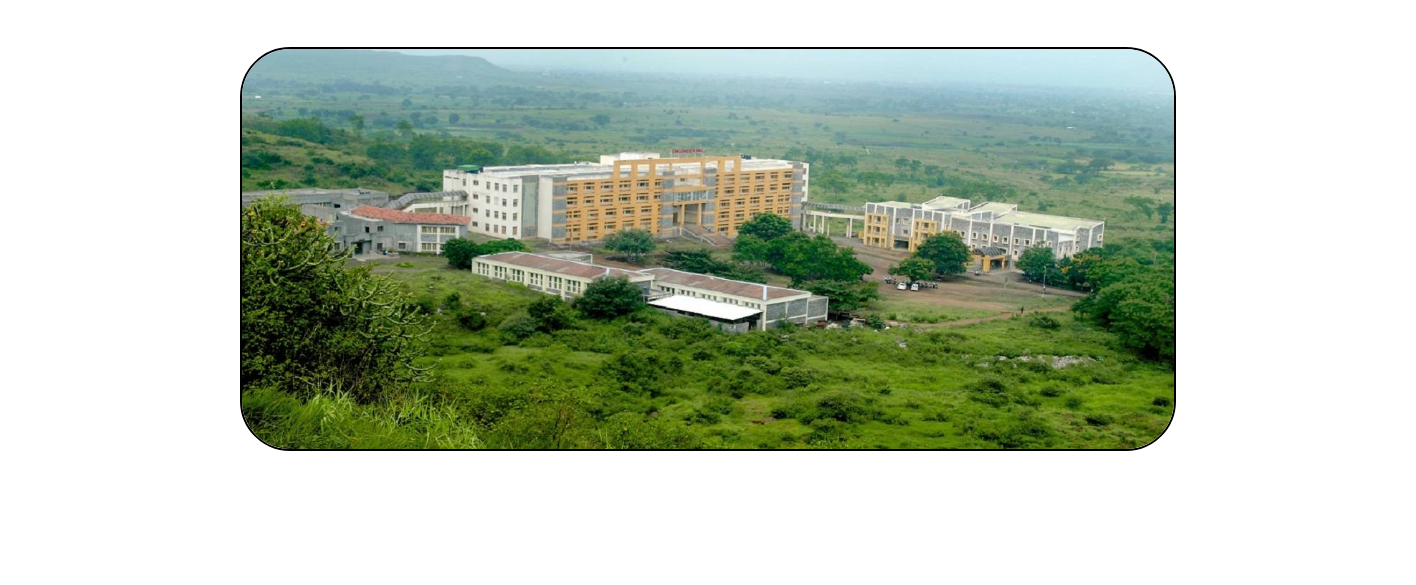
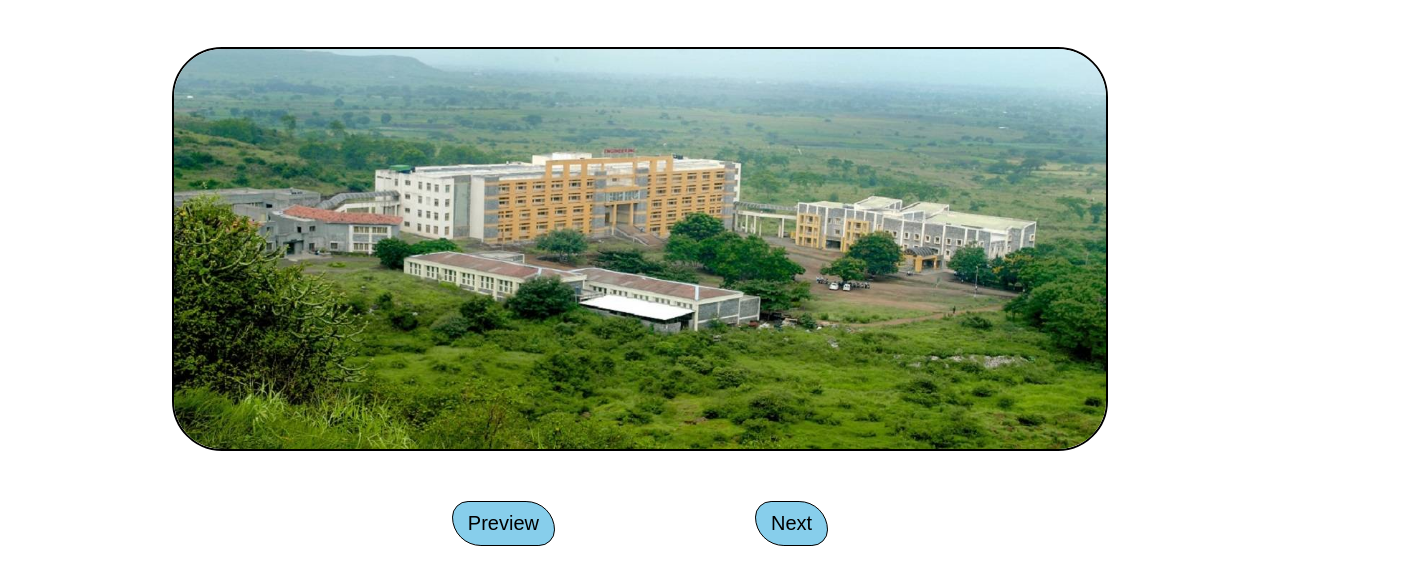
Before and after one commit to Maheshwarigadakh/ImageGallary, a plain HTML site: page index.html in a window 1280 px wide. Shown: the part 61-646 px from the top of the page, 1416 px wide, since content can reach past the window. Drawn offline with Linux system fonts and the light colour scheme.

Commit message:
botton style add

```diff
--- a/index.html
+++ b/index.html
@@ -23,5 +23,10 @@
     </nav>
 
 <img src="./images/clg1.jpeg" class="gallary">
+<div class="container">
+    <button type="button" class="btn">Preview</button>
+    <button type="button" class="btn">Next</button>
+
+</div>
 </body>
 </html>
--- a/index.js
+++ b/index.js
@@ -4,3 +4,4 @@ const img=[
     "./images/clg3.jpg",
     "./images/clg4.jpg",
 ];
+let imgIndex = 0;
--- a/style.css
+++ b/style.css
@@ -30,9 +30,25 @@
     color: white;
 }
 .gallary{
-    margin: 50px 240px;
+    display: block;
+    margin: 50px auto;
     height: 400px;
     border-radius: 50px;
     border: 2px solid black;
 
 }
+.container{
+    display: flex;
+    justify-content: center;
+
+}
+.btn{
+    text-align: center;
+    padding: 10px 15px;
+    margin: 0px 100px;
+    border-radius: 50px 90px;
+    border: 1px solid black;
+    font-size: 20px;
+    background-color: skyblue;
+    cursor: pointer;
+}
```
